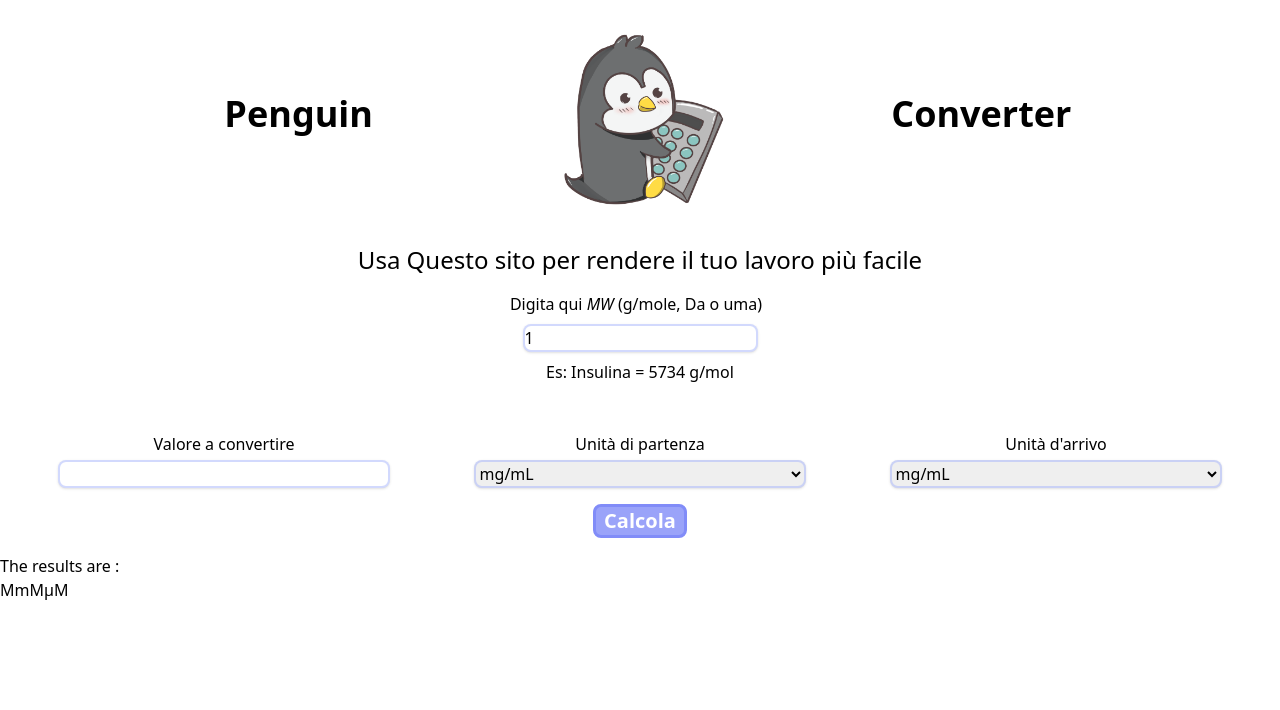
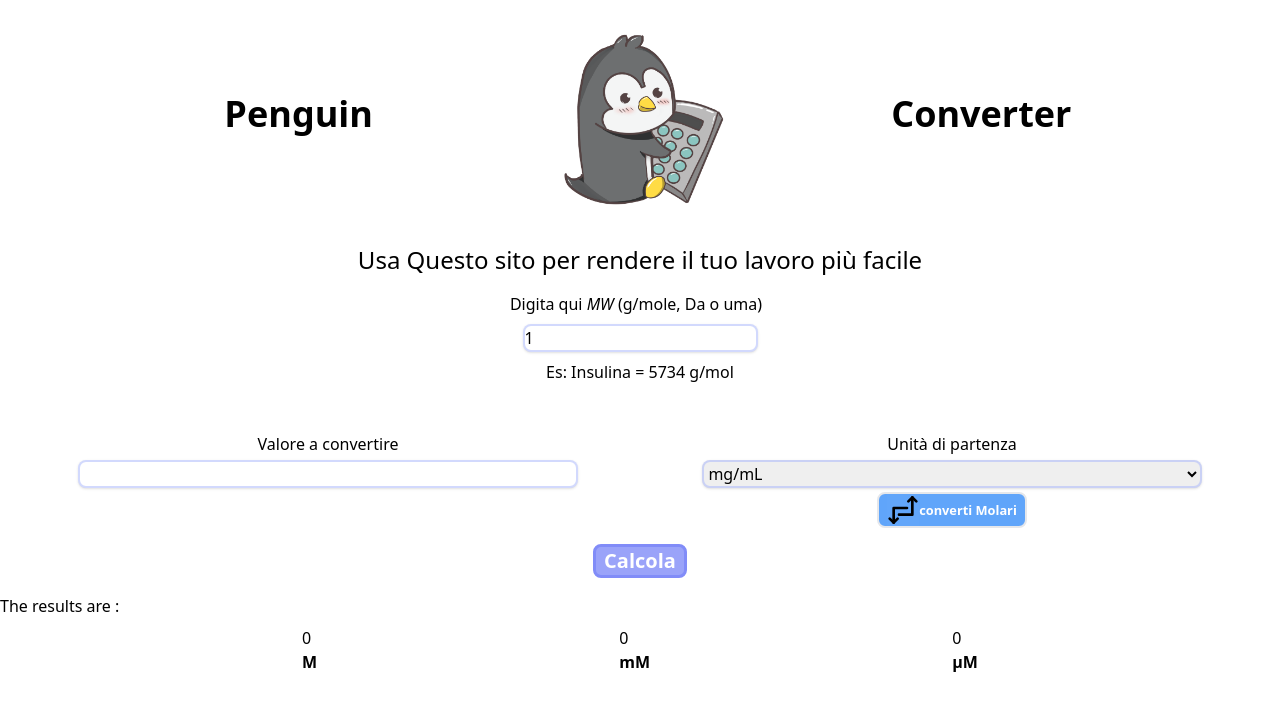
Before and after one commit to halex22/penguin-convertor, a React (Vite) app: page / in a window 1280 px wide. Shown: the top 710 px of the page. Built offline with nearby package versions, Linux system fonts and the light colour scheme.

Commit message:
new layout

```diff
--- a/src/App.jsx
+++ b/src/App.jsx
@@ -16,6 +16,14 @@ function App() {
   const [mResult, setMResult] = useState(0);
   const [mmResult, setMmResult] = useState(0);
   const [umResult, setUmResult] = useState(0);
+  const [isUnitM, setIsUnitM] = useState(false);
+  const [mgResult, setMgResult] = useState(0);
+  const [gResult, setGResult] = useState(0);
+
+
+  const handleUnitChange = (newUnit) => {
+    setIsUnitM(newUnit);
+  };
 
   const calculateFnct = () => {
     let comboUnit;
@@ -52,13 +60,14 @@ function App() {
         <Form
           valueUtils={[valueToConvert, setValueToConvert]}
           mwUtils={[mw, setmw]}
+          unitUtils={[isUnitM, handleUnitChange]}
         />
         <div className="my-4 flex justify-center">
           <Btn text={"Calcola"} fnct={calculateFnct} />
         </div>
 
         <div>
-          <Result resultArray={[mResult, mmResult, umResult]}/>
+          <Result isUnitM={isUnitM} resultArray={[mResult, mmResult, umResult]}/>
         </div>
       </main>
     </>
--- a/src/calculator.mjs
+++ b/src/calculator.mjs
@@ -1,14 +1,14 @@
 import unitMap from "./unitmap.mjs";
 
 
-export function createComboUnit() {
+export function createComboUnit(targetId = 'unitaPartenza') {
   const inputUnit = document.getElementById("unitaPartenza").value;
-  const outputUnit = document.getElementById("unitaArrivo").value;
-  if (inputUnit === outputUnit) {
-    throw new Error('Same conversion units were given')
-  }
-  const unitCombo = `${inputUnit}-${outputUnit}`.toLowerCase();
-  return unitCombo
+
+  const unitToM = `${inputUnit}-m`.toLowerCase();
+  const unitToMm = `${inputUnit}-mm`.toLowerCase();
+  const unitToμm = `${inputUnit}-μm`.toLowerCase();
+
+  return [unitToM, unitToMm, unitToμm]
 }
 
 /**
@@ -17,7 +17,6 @@ export function createComboUnit() {
  * @param {number} conversionFactor
  * @param {boolean} reverse
  * @param {number} mwvalue
- * @param {boolean} useMW
  * @returns
  */
 export function convertUnit(input, conversionFactor, reverse, mwValue, useMW) {
--- a/src/components/btn.jsx
+++ b/src/components/btn.jsx
@@ -4,7 +4,7 @@ export default function Btn({ text, fnct }) {
       <button
       type="button"
 			onClick={fnct}
-			className="border-3 px-2 bg-indigo-400/80 border-indigo-400 rounded-lg hover:bg-indigo-400/90"
+			className="border-3 hover:shadow-md px-2 bg-indigo-400/80 border-indigo-400 rounded-lg hover:bg-indigo-400/90"
 			>
 			<span className="text-white font-semibold text-base sm:text-lg md:text-xl">{text}</span>
 			</button>
--- a/src/components/form.jsx
+++ b/src/components/form.jsx
@@ -1,7 +1,9 @@
 import Input from "./utils/input";
 import Select from "./utils/select";
+import ChangeUnit from "./utils/changeUnit";
 
-export default function Form({valueUtils, mwUtils }) {
+export default function Form({valueUtils, mwUtils, unitUtils }) {
+
   return (
     <>
       <div className="mx-4 ">
@@ -18,7 +20,7 @@ export default function Form({valueUtils, mwUtils }) {
           <p>Es: Insulina = 5734 g/mol</p>
         </div>
 
-        <div className="mt-12 grid grid-cols-3">
+        <div className="mt-12 grid grid-cols-2">
 
           <div className="col-span-1">
             <label htmlFor="valore" className="block mb-1 text-center">
@@ -33,15 +35,9 @@ export default function Form({valueUtils, mwUtils }) {
 					<div className="col-span-1">
 						<label htmlFor="unitaPartenza" className="block mb-1  text-center">Unità di partenza</label>
 						<div className="flex justify-center">
-              <Select nameId="unitaPartenza"/>
+              <Select nameId="unitaPartenza" isUnitM={unitUtils[0]}/>
             </div>
-					</div>
-
-					<div className="col-span-1">
-					<label htmlFor="unitaArrivo" className="block mb-1 text-center">Unità d'arrivo</label>
-            <div className="flex justify-center">
-						  <Select  nameId="unitaArrivo"/>
-            </div>
+            <ChangeUnit utils={unitUtils}/>
 					</div>
 
         </div>
--- a/src/components/results.jsx
+++ b/src/components/results.jsx
@@ -1,15 +1,36 @@
-export default function Result ({ resultArray }) {
-    const [mResult, mmResult, umResult] = resultArray
-    return (
-        <>
-            <p>The results are : </p>
-            <div>
-                <span>M</span>
-                <span>mM</span>
-                <span>μM</span>
+export default function Result({ isUnitM, resultArray }) {
+  const [mResult, mmResult, umResult] = resultArray;
+  return (
+    <>
+      <p className="">The results are : </p>
 
-
-            </div>
-        </>
-    )
+      {isUnitM ? (
+        <div className="flex justify-evenly mt-2">
+          <div className="flex flex-col">
+            <span>{mResult}</span>
+            <span className="font-bold">mg/mL</span>
+          </div>
+          <div className="flex flex-col">
+            <span>{mResult}</span>
+            <span className="font-bold">g/mL</span>
+          </div>
+        </div>
+      ) : (
+        <div className="flex justify-evenly mt-2">
+          <div className="flex flex-col">
+            <span>{mResult}</span>
+            <span className="font-bold">M</span>
+          </div>
+          <div className="flex flex-col">
+            <span>{mmResult}</span>
+            <span className="font-bold">mM</span>
+          </div>
+          <div className="flex flex-col">
+            <span>{umResult}</span>
+            <span className="font-bold">μM</span>
+          </div>
+        </div>
+      )}
+    </>
+  );
 }
--- /dev/null
+++ b/src/components/utils/changeUnit.jsx
@@ -0,0 +1,71 @@
+export default function ChangeUnit({ utils }) {
+  const [isUnitM, callBack] = utils;
+
+	const handleClick = () => {
+		callBack(!isUnitM)
+	}
+  return (
+    <>
+      <div className="flex justify-center mt-1">
+        <button onClick={handleClick} className=" hover:shadow-md flex justify-center items-center px-2 bg-blue-400 hover:bg-blue-500/80 border-2 rounded-lg">
+          <svg
+            width="32px"
+            height="32px"
+            viewBox="0 0 48 48"
+            fill="none"
+            xmlns="http://www.w3.org/2000/svg"
+          >
+            <g id="SVGRepo_bgCarrier" strokeWidth="0"></g>
+            <g
+              id="SVGRepo_tracerCarrier"
+              strokeLinecap="round"
+              strokeLinejoin="round"
+            ></g>
+            <g id="SVGRepo_iconCarrier">
+              {" "}
+              <rect
+                width="48"
+                height="48"
+                fill="white"
+                fillOpacity="0.01"
+              ></rect>{" "}
+              <path
+                d="M18 31H38V5"
+                stroke="#000000"
+                strokeWidth="4"
+                strokeLinecap="round"
+                strokeLinejoin="round"
+              ></path>{" "}
+              <path
+                d="M30 21H10V43"
+                stroke="#000000"
+                strokeWidth="4"
+                strokeLinecap="round"
+                strokeLinejoin="round"
+              ></path>{" "}
+              <path
+                d="M44 11L38 5L32 11"
+                stroke="#000000"
+                strokeWidth="4"
+                strokeLinecap="round"
+                strokeLinejoin="round"
+              ></path>{" "}
+              <path
+                d="M16 37L10 43L4 37"
+                stroke="#000000"
+                strokeWidth="4"
+                strokeLinecap="round"
+                strokeLinejoin="round"
+              ></path>{" "}
+            </g>
+          </svg>
+          {isUnitM ? (
+            <small className="text-white font-semibold">converti Grami </small>
+          ) : (
+            <small className="text-white font-semibold">converti Molari</small>
+          )}
+        </button>
+      </div>
+    </>
+  );
+}
--- a/src/components/utils/select.jsx
+++ b/src/components/utils/select.jsx
@@ -1,18 +1,31 @@
 import React from "react";
 
-export default function Select({ nameId }) {
-  const optns = ["mg/mL", "g/mL", "mm", "μm", "m"];
+
+export default function Select({ nameId, isUnitM }) {
+
+
+
+  const gOptns = ["mg/mL", "g/mL"];
+
+
+  const mOptns = ["mM", "μm", "m"]
 
   return (
     <>
       <select
         name={nameId}
         id={nameId}
-        className="border-2 w-[80%] rounded-lg border-indigo-300/50 hover:border-3 hover:border-indigo-300/70 shadow focus:shadow-lg"
+        className="border-2 w-[80%] rounded-lg border-indigo-300/50 focus:outline-none hover:border-3 hover:border-indigo-300/70 shadow focus:shadow-lg"
       >
-        {optns.map((optn) => (
+      {!isUnitM ? (
+        gOptns.map((optn) => (
+          <option value={optn.toLowerCase()} key={optn}>{optn}</option>
+        ))
+      ): (
+        mOptns.map((optn) => (
           <option value={optn} key={optn}>{optn}</option>
-        ))}
+        ))
+      )}
 
       </select>
     </>
```
